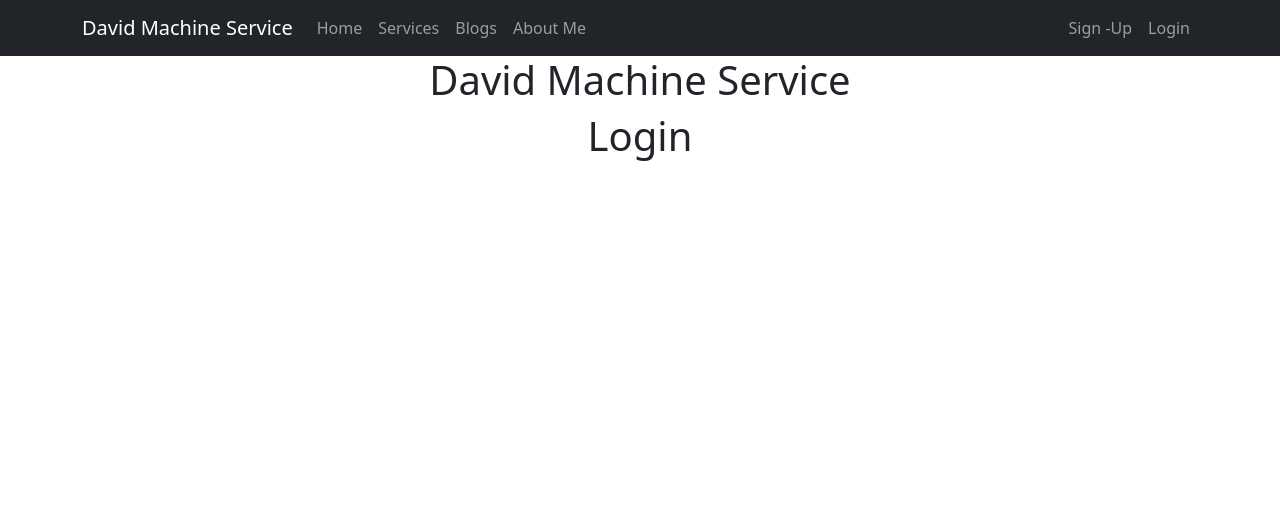
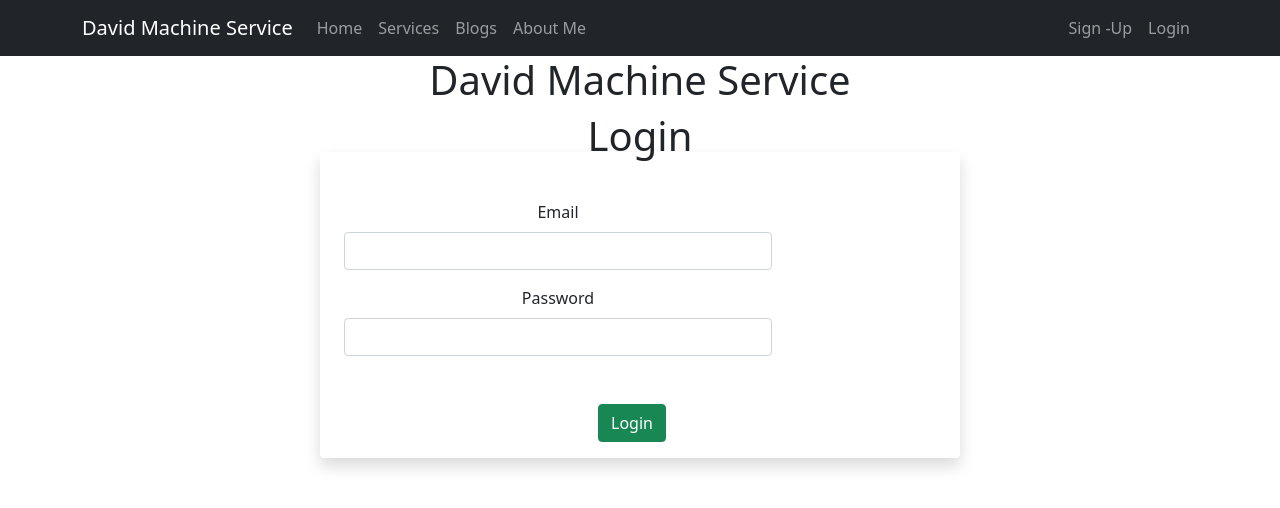
Before and after one commit to parvezislam45/Mechine-Service, a React (Create React App) app: page /login in a window 1280 px wide. Shown: the top 508 px of the page. Built offline with nearby package versions, Linux system fonts and the light colour scheme.

Commit message:
set login authentication

```diff
--- a/src/Pages/Login/Login.js
+++ b/src/Pages/Login/Login.js
@@ -1,9 +1,52 @@
-import React from 'react';
+import React, { useState } from 'react';
+import { useSignInWithEmailAndPassword } from 'react-firebase-hooks/auth';
+import { useNavigate } from 'react-router-dom';
+import auth from '../../firebase.init';
 
 const Login = () => {
+    const [email, setEmail] = useState('');
+    const [password, setPassword] = useState('');
+    const navigate = useNavigate()
+    const [
+        signInWithEmailAndPassword,
+        user,
+        loading,
+        error,
+    ] = useSignInWithEmailAndPassword(auth);
+    const handleEmail = event =>{
+        setEmail(event.target.value)
+    }
+    const handlePassword = event =>{
+        setPassword(event.target.value)
+    }
+    if(user){
+        navigate ("/home")
+    }
+    const handleLogin = event =>{
+        event.preventDefault()
+        signInWithEmailAndPassword(email,password)
+    }
     return (
         <div>
             <h1>Login</h1>
+            <div className="conainer row g-3 w-50 mx-auto shadow p-3 mb-5 bg-body rounded">
+                <form onSubmit={handleLogin} className="row g-3 ">
+                    <div className=" col-md-12 w-75">
+                        <label for="inputEmail4" className="form-label">Email</label>
+                        <input onBlur={handleEmail} type="email" className="form-control" id="inputEmail4" />
+                    </div>
+                    <div className="col-md-12 w-75">
+                        <label for="inputPassword4" className="form-label">Password</label>
+                        <input onBlur={handlePassword} type="password" className="form-control" id="inputPassword4" />
+                    </div>
+                    <p>{error?.message}</p>
+                    {loading && <p>Loading</p>}
+                    <div className="col-12">
+                        <button type="submit" className="btn btn-success">Login</button>
+                    </div>
+                    {/* <p>Already Have an Account ? <Link to ='/login' onClick={navigateLogin}>Login</Link> </p> */}
+                </form>
+            </div>
         </div>
     );
 };
--- a/src/Pages/SignUp/SignUp.js
+++ b/src/Pages/SignUp/SignUp.js
@@ -2,7 +2,7 @@ import React, { useState } from 'react';
 import '../SignUp/Sign.css'
 import { useCreateUserWithEmailAndPassword ,useSignInWithGoogle } from 'react-firebase-hooks/auth'
 import auth from '../../firebase.init';
-import { useNavigate } from 'react-router-dom';
+import { Link, useNavigate } from 'react-router-dom';
 
 const SignUp = () => {
     const [email, setEmail] = useState('')
@@ -42,6 +42,9 @@ const SignUp = () => {
         }
         createUserWithEmailAndPassword(email, password);
         navigate('/home')
+    }
+    const navigateLogin = ()=>{
+        navigate ="/login"
     }
     if (errors) {
 
@@ -97,6 +100,7 @@ const SignUp = () => {
                         <button type="submit" className="btn btn-success">Sign in</button>
                     </div>
                     <button onClick={googleSignIn} type="submit" className="btn btn-success">google</button>
+                    <p>Already Have an Account ? <Link to ='/login' onClick={navigateLogin}>Login</Link> </p>
                 </form>
             </div>
         </div>
```
